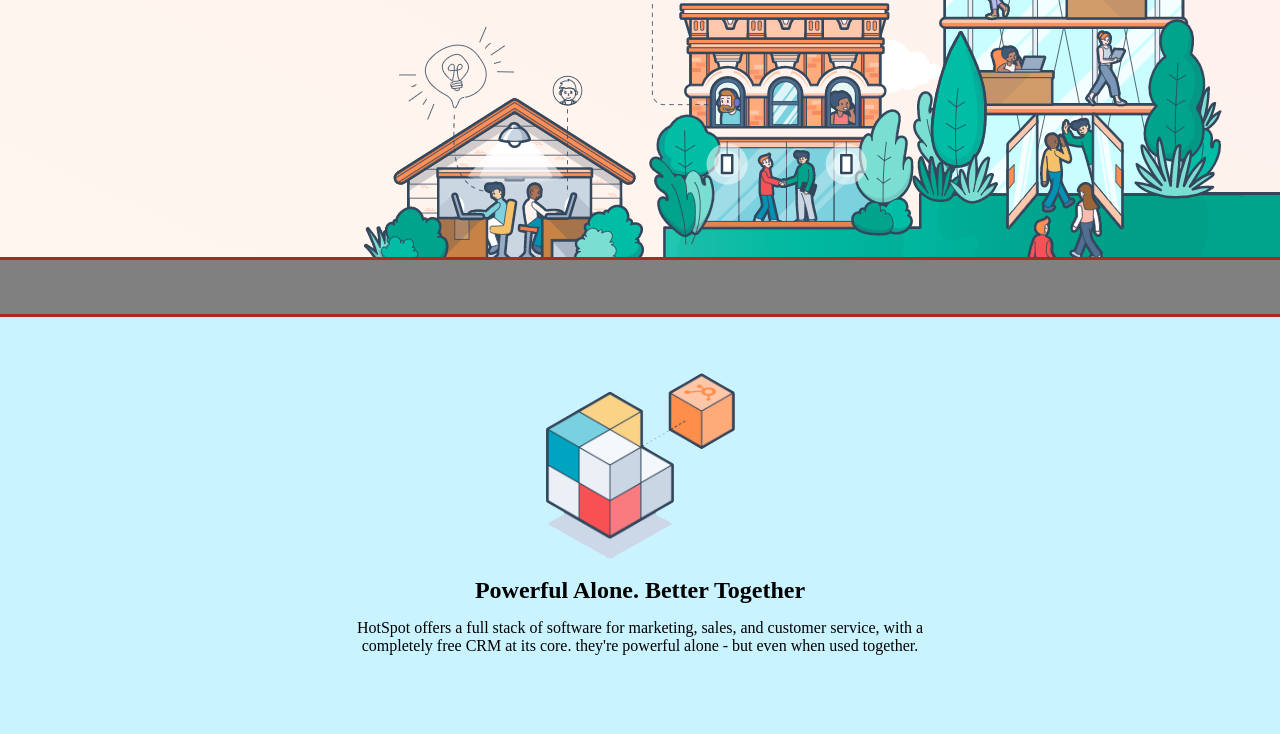
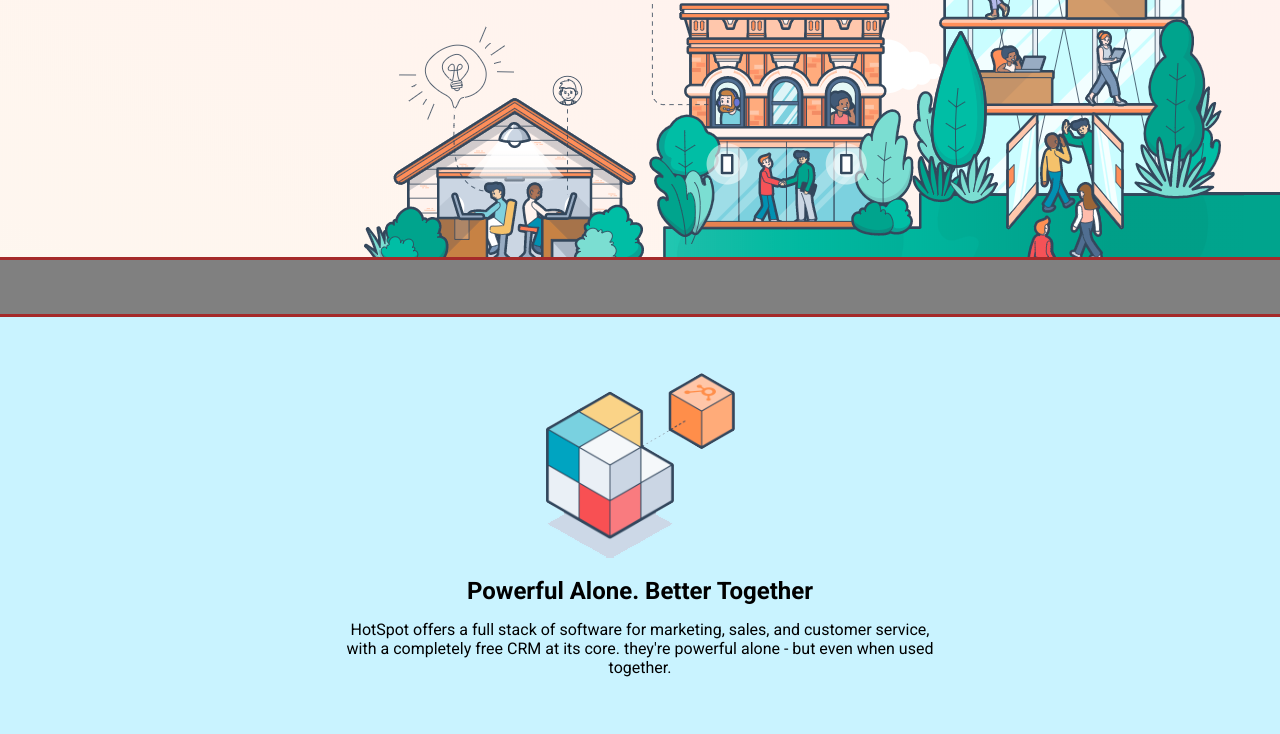
Before and after one commit to AlexAsole/htmlcss-hubspot, a plain HTML site: page index.html in a window 1280 px wide. Shown: the part 473-1207 px from the top of the page. Drawn offline with Linux system fonts and the light colour scheme.

Commit message:
aggiunto font

```diff
--- a/css/style.css
+++ b/css/style.css
@@ -8,6 +8,7 @@
 /* width minimo */
 body{
   min-width: 1200px;
+  font-family: 'Roboto', sans-serif;
 }
 /* contenitore 1200px */
 .container{
--- a/index.html
+++ b/index.html
@@ -4,6 +4,8 @@
     <meta charset="utf-8">
     <title>Hubspot</title>
     <link rel="stylesheet" href="https://cdnjs.cloudflare.com/ajax/libs/font-awesome/4.7.0/css/font-awesome.min.css">
+    <link rel="preconnect" href="https://fonts.gstatic.com">
+<link href="https://fonts.googleapis.com/css2?family=Roboto:ital,wght@0,300;0,400;0,500;0,700;0,900;1,100;1,300;1,400;1,500;1,700;1,900&display=swap" rel="stylesheet">
     <link rel="stylesheet" href="css/style.css">
   </head>
   <body>
```
